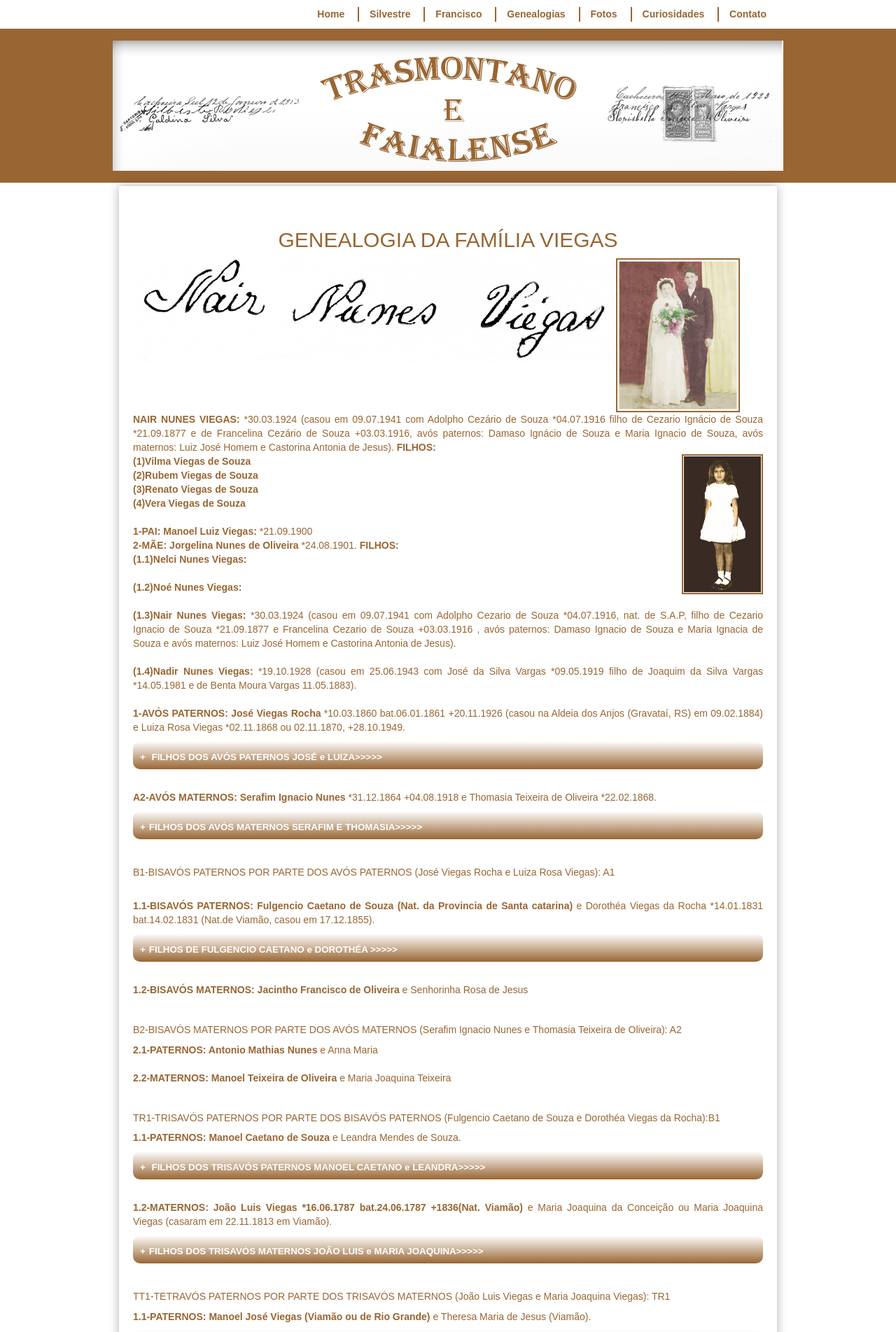
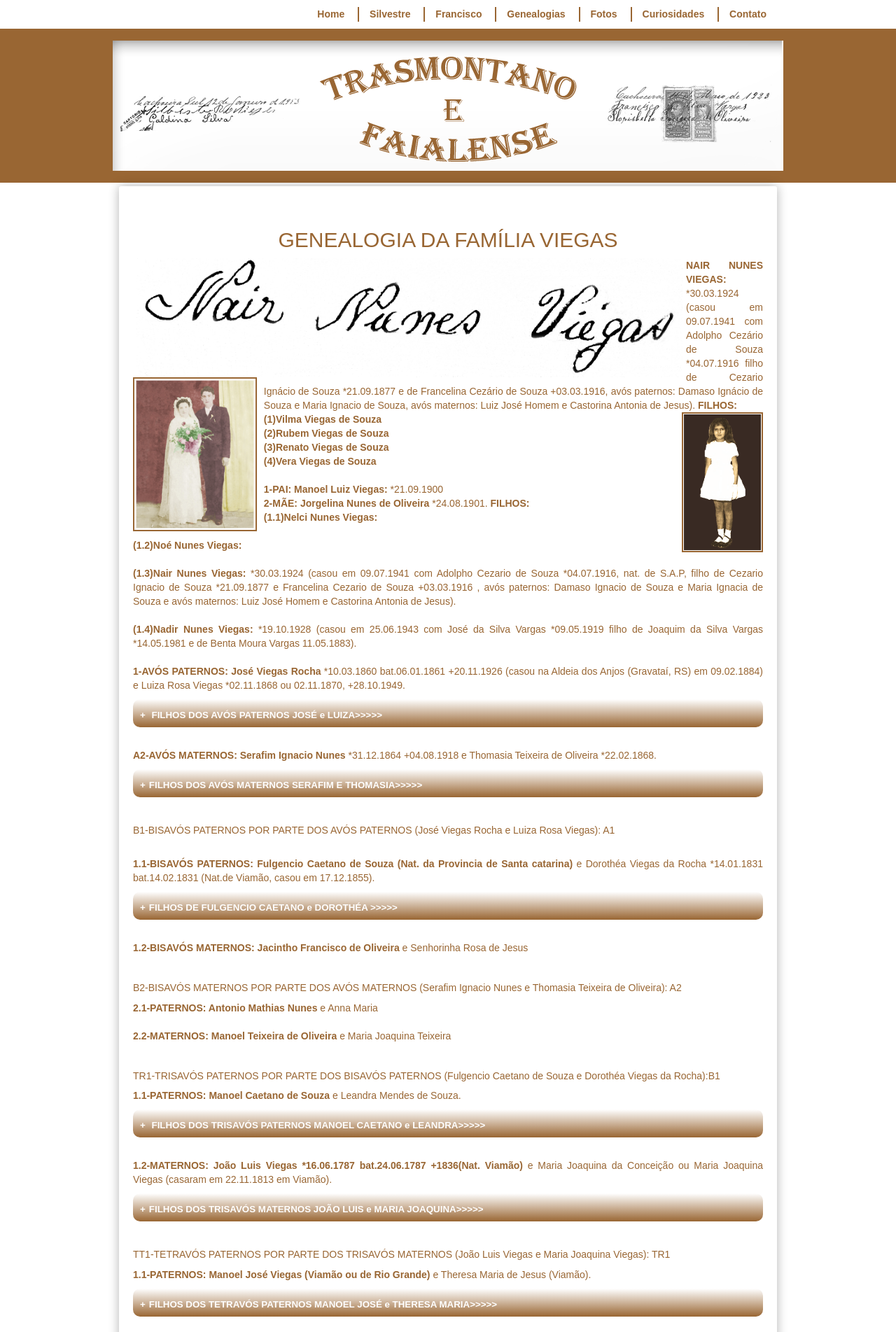
Before and after one commit to claudiovargas1955/claudiovargas1955.github.io, a Jekyll site: the page built from _pages/genealogia-da-familia-viegas.html, in a window 1280 px wide. Shown: the top 1903 px of the page at 70% size. Built offline with Jekyll 4.4.1, drawn with Linux system fonts in a browser that asks for light colours; some web fonts are replaced.

Commit message:
Update genealogia-da-familia-viegas.html

```diff
--- a/_pages/genealogia-da-familia-viegas.html
+++ b/_pages/genealogia-da-familia-viegas.html
@@ -41,7 +41,7 @@ details[open] summary {color:#fff;
 </style>
 
 <h2>GENEALOGIA DA FAMÍLIA VIEGAS</h2>
-<img class="esq1" style="float:left"; src="/images/Nair.png" width="680px"  height:"100px" align="center" title="Assinatura Nair Nunes Viegas -
+<img class="esq1" style="float:left"; src="/images/Nair.png" width="780px"  height:"100px" align="center" title="Assinatura Nair Nunes Viegas -
 09.07.1941";/>
 
 <p><img class="esq" style="float:left"; widht="120px padding-botton:1px"; src="/images/145076040011.png"; height="220px"
```
